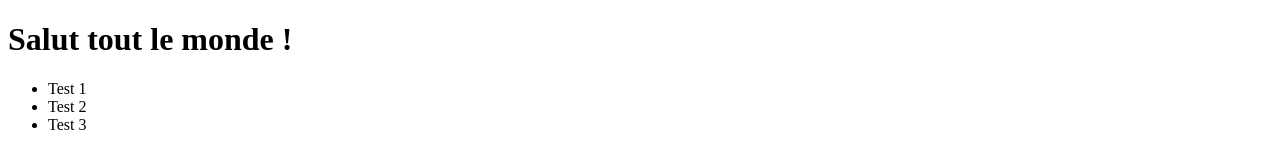
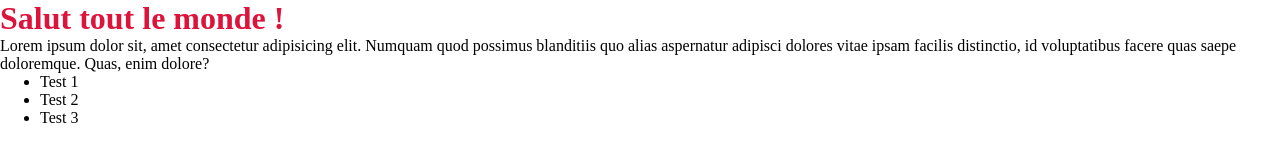
Before and after one commit to tmicka23/demo-git, a plain HTML site: page index.html in a window 1280 px wide. Drawn offline with Linux system fonts and the light colour scheme.

Commit message:
add style to home page && add paragraphe

```diff
--- a/index.html
+++ b/index.html
@@ -1,12 +1,14 @@
 <!DOCTYPE html>
 <html lang="en">
 <head>
-    <meta charset="UTF-8" />
-    <meta name="viewport" content="width=device-width, initial-scale=1.0" />
+  <meta charset="UTF-8">
+  <meta name="viewport" content="width=device-width, initial-scale=1.0">
+  <link rel="stylesheet" href="./main.css">
   <title>Demo Git</title>
 </head>
 <body>
   <h1>Salut tout le monde !</h1>
+  <p>Lorem ipsum dolor sit, amet consectetur adipisicing elit. Numquam quod possimus blanditiis quo alias aspernatur adipisci dolores vitae ipsam facilis distinctio, id voluptatibus facere quas saepe doloremque. Quas, enim dolore?</p>
   <ul>
     <li>Test 1</li>
     <li>Test 2</li>
--- a/main.css
+++ b/main.css
@@ -1,3 +1,7 @@
 * {
   margin: 0;
 }
+
+h1 {
+  color: crimson;
+}
```
Lines whose indentation alone changed are shown as unchanged.
